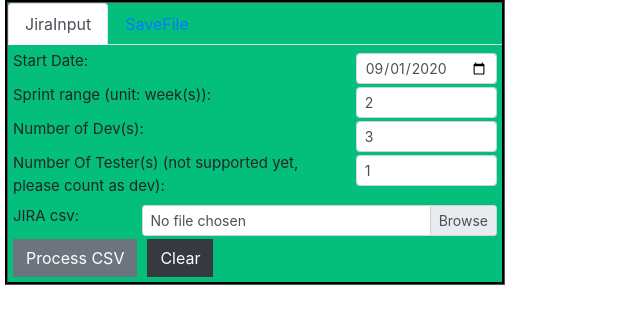
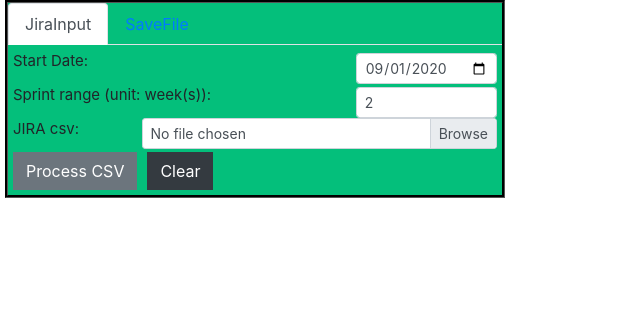
Before and after one commit to MightyOrphus/tactboard, a Vue app: page / in a window 1280 px wide. Both pictures are taken after a click on the tab "JiraInput". Shown: the top 324 px of the page, without its empty margins (0-640 px from the left). Built offline with nearby package versions, Linux system fonts and the light colour scheme.

Commit message:
remove out hour calculating function

```diff
--- a/src/components/TactBoard.vue
+++ b/src/components/TactBoard.vue
@@ -10,7 +10,12 @@
                 <label for="startDate">Start Date:</label>
               </b-col>
               <b-col sm="4">
-                <b-form-input id="startDate" size="sm" type="date" format="yyyy-MM-dd" />
+                <b-form-input
+                  id="startDate"
+                  size="sm"
+                  type="date"
+                  format="yyyy-MM-dd"
+                />
               </b-col>
             </b-row>
             <b-row>
@@ -18,25 +23,12 @@
                 <label for="sprintRange">Sprint range (unit: week(s)):</label>
               </b-col>
               <b-col sm="4">
-                <b-form-input id="sprintRange" size="sm" type="text" v-model="sprintRange" />
-              </b-col>
-            </b-row>
-            <b-row>
-              <b-col sm="8">
-                <label for="numOfDev">Number of Dev(s):</label>
-              </b-col>
-              <b-col sm="4">
-                <b-form-input id="numOfDev" size="sm" type="text" v-model="numOfDev" />
-              </b-col>
-            </b-row>
-            <b-row>
-              <b-col sm="8">
-                <label
-                  for="numOfTester"
-                >Number Of Tester(s) (not supported yet, please count as dev):</label>
-              </b-col>
-              <b-col sm="4">
-                <b-form-input id="numOfTester" size="sm" type="text" v-model="numOfTester" />
+                <b-form-input
+                  id="sprintRange"
+                  size="sm"
+                  type="text"
+                  v-model="sprintRange"
+                />
               </b-col>
             </b-row>
             <b-row>
@@ -48,7 +40,13 @@
               </b-col>
             </b-row>
             <b-button v-on:click="processCSVFile" squared>Process CSV</b-button>
-            <b-button v-on:click="clearBoard" id="clearBoardButton" squared variant="dark">Clear</b-button>
+            <b-button
+              v-on:click="clearBoard"
+              id="clearBoardButton"
+              squared
+              variant="dark"
+              >Clear</b-button
+            >
           </b-container>
         </b-tab>
         <b-tab title="SaveFile" active>
@@ -62,8 +60,20 @@
               </b-col>
             </b-row>
             <b-button v-on:click="importJSON" squared>Import</b-button>
-            <b-button v-on:click="saveAsJSON" id="saveAsButton" squared variant="primary">Export</b-button>
-            <b-button v-on:click="clearBoard" id="clearBoardButton" squared variant="dark">Clear</b-button>
+            <b-button
+              v-on:click="saveAsJSON"
+              id="saveAsButton"
+              squared
+              variant="primary"
+              >Export</b-button
+            >
+            <b-button
+              v-on:click="clearBoard"
+              id="clearBoardButton"
+              squared
+              variant="dark"
+              >Clear</b-button
+            >
           </b-container>
         </b-tab>
       </b-tabs>
@@ -350,66 +360,21 @@
     },
     distributeTasksToDate(taskList) {
       let tasksGroupedByDate = new Array();
-      if (taskList && taskList.length) {
-        let possibleHoursInOneDay = this.hoursInOneDayPerPerson * this.numOfDev;
-
       let currentDate = {
-          remainingHours: possibleHoursInOneDay,
         tasks: new Array(),
       };
-
-        let hourDebts = new Array();
-        let maxDebtPerDay = possibleHoursInOneDay;
-        let task;
-
+      console.log(taskList.length);
+      let count = 0;
       while (taskList.length) {
-          task = taskList.shift();
-
-          if (this.hoursInOneDayPerPerson >= task.oriEst) {
-            if (task.oriEst > currentDate.remainingHours) {
-              this.addHourDebt(
-                hourDebts,
-                maxDebtPerDay,
-                task.oriEst - currentDate.remainingHours
-              );
-            }
-            currentDate.remainingHours -= task.oriEst;
-            currentDate.tasks.push(task);
-          } else {
-            if (currentDate.remainingHours >= this.hoursInOneDayPerPerson) {
-              this.addHourDebt(
-                hourDebts,
-                maxDebtPerDay,
-                task.oriEst - this.hoursInOneDayPerPerson
-              );
-            } else {
-              this.addHourDebt(
-                hourDebts,
-                maxDebtPerDay,
-                task.oriEst - currentDate.remainingHours
-              );
-            }
-            currentDate.remainingHours -= this.hoursInOneDayPerPerson;
-            currentDate.tasks.push(task);
-          }
-
-          if (currentDate.remainingHours <= 0) {
-            let copiedDate = currentDate;
-            tasksGroupedByDate.push(copiedDate);
-            let hourDebtForCurrentDate = hourDebts.shift();
+        console.log(count++);
+        if (currentDate.tasks.length == 6) {
+          tasksGroupedByDate.push(currentDate);
           currentDate = {
-              remainingHours: possibleHoursInOneDay - hourDebtForCurrentDate,
             tasks: new Array(),
           };
-            // ceil() if there is an numerator after a dividing process (ex. debt 1 hr from yesterday = ceil to 1 cell)
-            let emptyCell = Math.ceil(
-              hourDebtForCurrentDate / (this.hoursInOneDayPerPerson / 2)
-            );
-            if (emptyCell > 0) {
-              for (let i = 0; i < emptyCell; i++) currentDate.tasks.push({});
         }
-          }
-        }
+        let task = taskList.shift();
+        currentDate.tasks.push(task);
       }
       return tasksGroupedByDate;
     },
```
Lines whose indentation alone changed are shown as unchanged.
